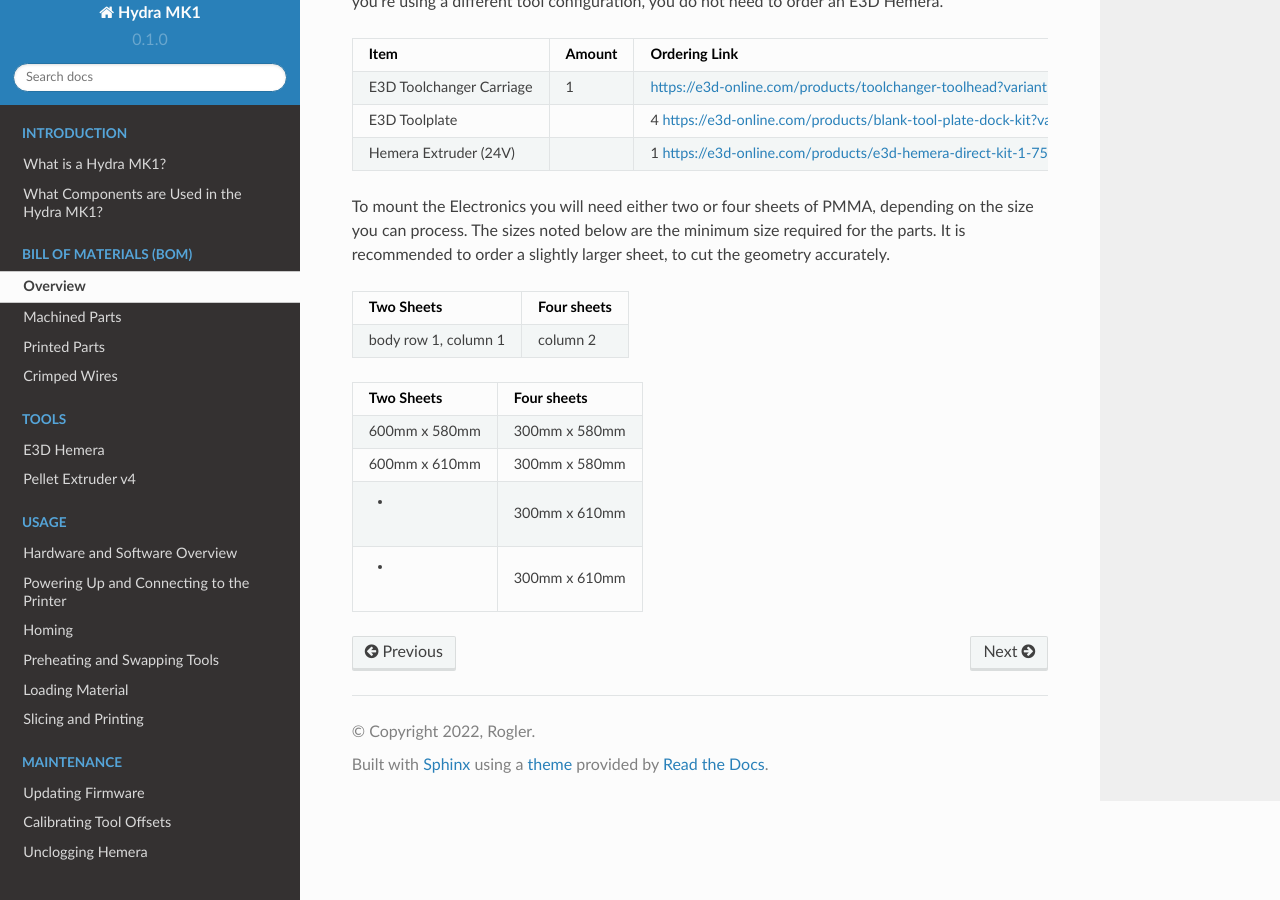
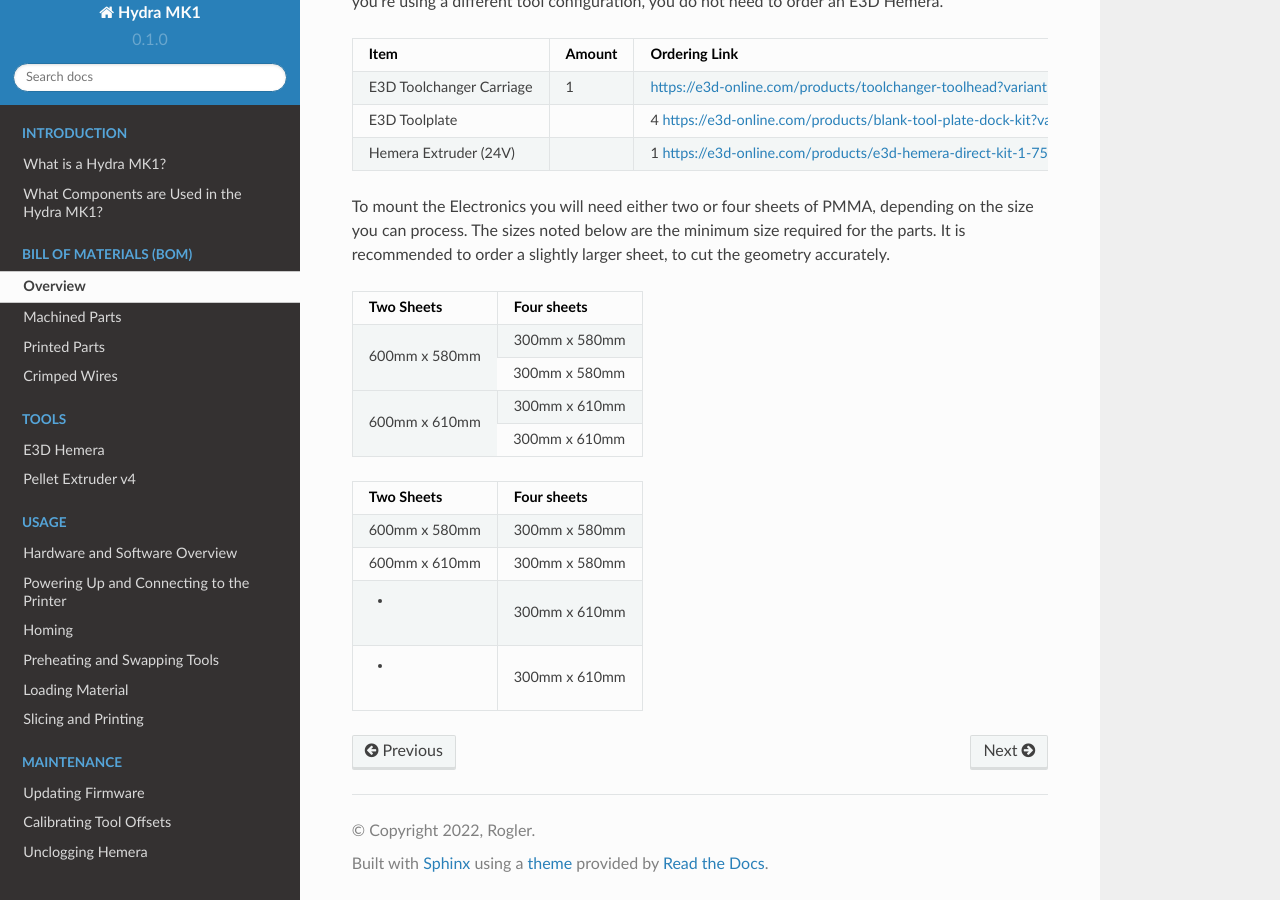
Before and after one commit to srl-ethz/hydra-documentation, a Sphinx documentation site: the page built from docs/source/bom/overview.rst, in a window 1280 px wide and 900 px high, scrolled down 1032 px. Built offline with Sphinx 7.4.7 and the Read the Docs theme 2.0.0, drawn with Linux system fonts in a browser that asks for light colours; pages that are not in the unit, such as notebooks, are missing from menus.

Commit message:
Update overview.rst

```diff
--- a/docs/source/bom/overview.rst
+++ b/docs/source/bom/overview.rst
@@ -41,11 +41,17 @@ Hemera Extruder (24V)		  1        https://e3d-online.com/products/e3d-hemera-dir
 
 To mount the Electronics you will need either two or four sheets of PMMA, depending on the size you can process. The sizes noted below are the minimum size required for the parts. It is recommended to order a slightly larger sheet, to cut the geometry accurately.
 
-+------------------------+---------------+
-| Two Sheets             | Four sheets   |
-+========================+===============+
-| body row 1, column 1   | column 2      |
-+------------------------+---------------+
++------------------------+---------------------+
+| Two Sheets             | Four sheets         |
++========================+=====================+
+| 600mm x 580mm          | 300mm x 580mm       |
++                        +---------------------+
+|                        | 300mm x 580mm       |
++------------------------+---------------------+
+| 600mm x 610mm          | 300mm x 610mm       |
++                        +---------------------+
+|                        | 300mm x 610mm       |
++------------------------+---------------------+
 
 ================== ====================
 Two Sheets          Four sheets
```
